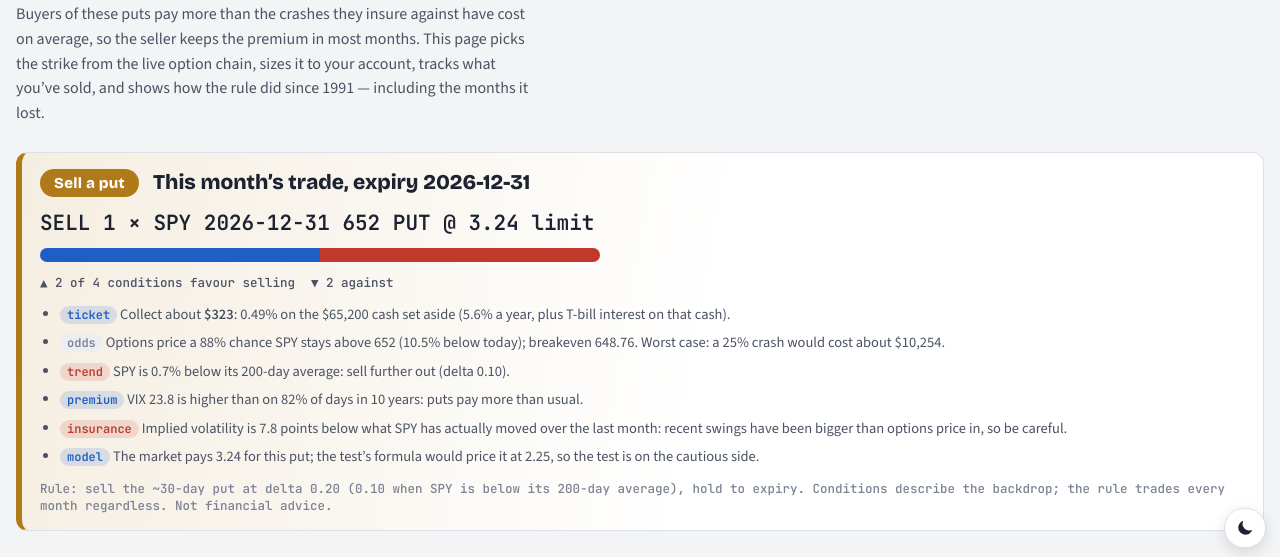
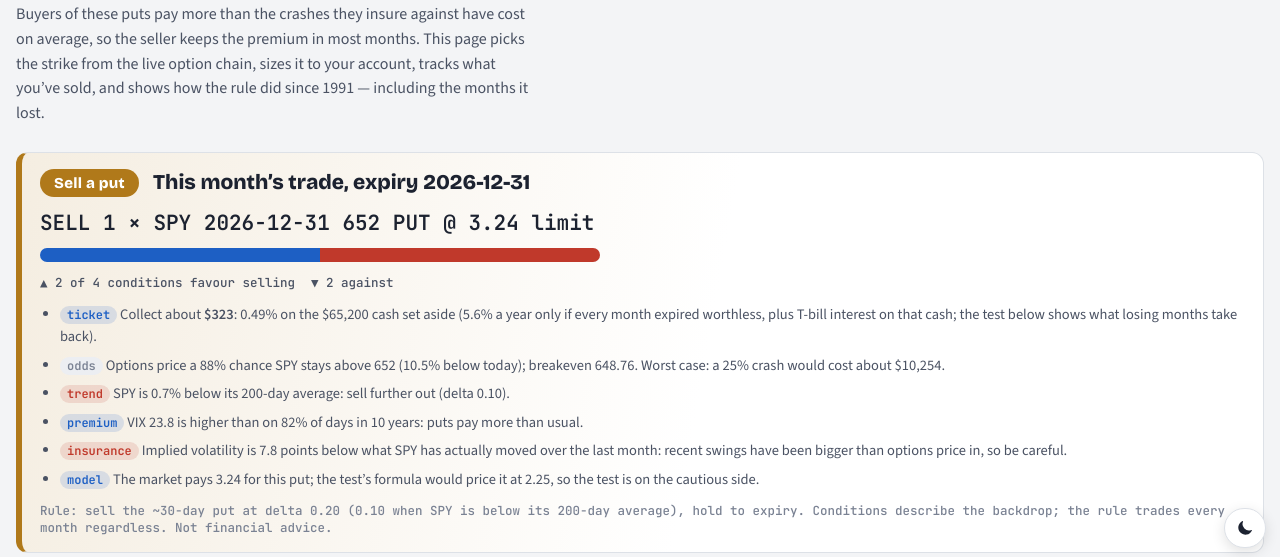
Before and after one commit to BoonWui/BoonWui.github.io, a plain HTML site: page put-write/index.html in a window 1280 px wide. Shown: the part 238-795 px from the top of the page. Drawn offline with nearby package versions, Linux system fonts and the light colour scheme.

Commit message:
Put-Write: label the annualised premium as a best case
Co-Authored-By: Claude Opus 5.5 <noreply@anthropic.com>

```diff
--- a/put-write/index.html
+++ b/put-write/index.html
@@ -291,7 +291,7 @@
       cls = nOK ? (good >= 3 ? 'bull' : 'amber') : 'amber'; badge = nOK ? 'Sell a put' : 'Account too small';
       head = 'This month’s trade, expiry ' + ch.exp;
       order = 'SELL ' + Math.max(1, t.n) + ' × SPY ' + ch.exp + ' ' + s.k + ' PUT' + (l ? ' / BUY ' + Math.max(1, t.n) + ' × ' + l.k + ' PUT' : '') + ' @ ' + (s.mid - (l ? l.mid : 0)).toFixed(2) + ' limit';
-      pts = '<li><span class="chip ' + (nOK ? 'b' : 'a') + '">ticket</span> ' + (nOK ? 'Collect about <b>' + money(t.credit * t.n) + '</b>: ' + pc(t.yld, 2) + ' on the ' + money(t.coll * t.n) + ' ' + (l ? 'at risk' : 'cash set aside') + ' (' + pc(t.ann) + ' a year' + (l ? '' : ', plus T-bill interest on that cash') + ').' : (function () {
+      pts = '<li><span class="chip ' + (nOK ? 'b' : 'a') + '">ticket</span> ' + (nOK ? 'Collect about <b>' + money(t.credit * t.n) + '</b>: ' + pc(t.yld, 2) + ' on the ' + money(t.coll * t.n) + ' ' + (l ? 'at risk' : 'cash set aside') + ' (' + pc(t.ann) + ' a year only if every month expired worthless' + (l ? '' : ', plus T-bill interest on that cash') + '; the test below shows what losing months take back).' : (function () {
         var budget = c.cap * c.risk, w5 = s.k * 0.05 * 100;
         if (!l) return 'One put needs ' + money(t.coll) + ' in cash; ' + money(budget) + ' is set aside. Choose a put spread instead.';
         var msg = 'One spread risks ' + money(t.coll) + ', more than the ' + money(budget) + ' (' + Math.round(c.risk * 100) + '% of the account) you set as the limit. ';
```
